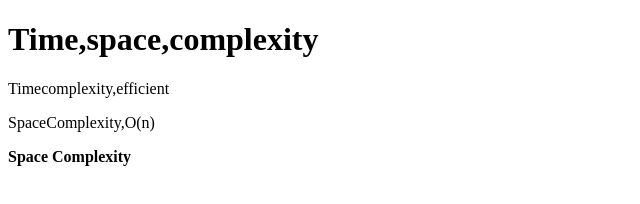
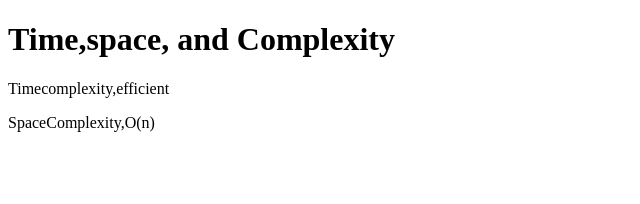
Before and after one commit to acciojob/time-and-space-complexity-Rubleenkaur1313, a website: page main.html in a window 1280 px wide. Shown: the whole page, without its empty margins (0-640 px from the left). Drawn offline with Linux system fonts and the light colour scheme.

Commit message:
created a submission

```diff
--- a/main.html
+++ b/main.html
@@ -7,10 +7,10 @@
 </head>
 
 <body>
-	<h1>Time,space,complexity</h1>
+	<h1>Time,space, and Complexity</h1>
 	<p>Timecomplexity,efficient</p>
-	<p>SpaceComplexity,O(n)</p>
-	<b>Space Complexity</b>
+	<p><b></b>SpaceComplexity,O(n)</b></p>
+
     <script type="text/javascript" src="./script.js">
 </script>
 
```
